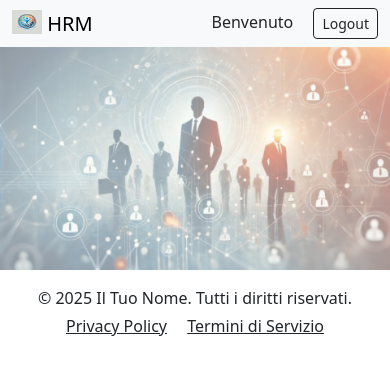
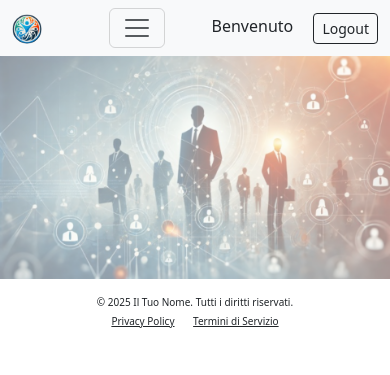
Before and after one commit to LorenzoSiena/HRMS-Human-Resource-Management-System, a Django app: page /login in a window 390 px wide. Shown: the top 375 px of the page. Run offline with Django 5.2, Linux system fonts and the light colour scheme.

Commit message:
Tolto i margini dal logo, creato hamburger per cell

```diff
--- a/hrms_project/hrms_app/templates/hrms_app/base.html
+++ b/hrms_project/hrms_app/templates/hrms_app/base.html
@@ -11,26 +11,29 @@
         <div class="container-fluid">
             <div>
                 <a class="navbar-brand" href="#">
-                <img src="../../../static/img/logo.png" alt="Logo" width="30" height="24" class="d-inline-block align-text-top">
-                HRM
+                  <img src="../../../static/img/logo.png" alt="Logo" width="30" height="30" class="d-inline-block align-text-top" style="border-radius: 50%;">
                 </a>
             </div>
-          <div class="collapse navbar-collapse justify-content-center" id="navbarNavAltMarkup">
+        <button class="navbar-toggler ms-1" type="button" data-bs-toggle="collapse" data-bs-target="#navbarNavAltMarkup" aria-controls="navbarNavAltMarkup" aria-expanded="false" aria-label="Toggle navigation">
+            <span class="navbar-toggler-icon"></span>
+        </button>
+
+        <div class="collapse navbar-collapse" id="navbarNavAltMarkup">
             <div class="navbar-nav">
+                <a class="nav-link active" aria-current="page" href="#">HRM</a>
                 <a class="nav-link active" aria-current="page" href="#">Home</a>
                 <a class="nav-link" aria-current="page" href="#">Notifiche</a>
             </div>
         </div>
-
         <div>
-                <span class="text-dark me-3">Benvenuto {{user.username}}</span>
+            <span class="text-dark me-3">Benvenuto {{ user.username }}</span>
             <a href="{% url 'logout' %}" class="btn btn-outline-dark btn-sm">Logout</a>
         </div>
     </div>
 </nav>
       <img src="../../../static/img/background_cleanup.png" class="img-fluid opacity-50" alt="background">
       <footer class="bg-white text-dark text-center py-3">
-        <div class="container">
+        <div class="container" style="font-size: 10px;">
           <p class="mb-1">&copy; 2025 Il Tuo Nome. Tutti i diritti riservati.</p>
           <p class="mb-0">
             <a href="#" class="text-dark me-3">Privacy Policy</a>
```
Also changed, not shown: hrms_project/static/img/logo.png. Lines whose indentation alone changed are shown as unchanged.
